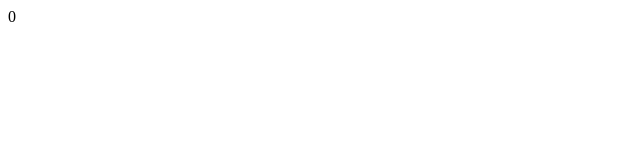
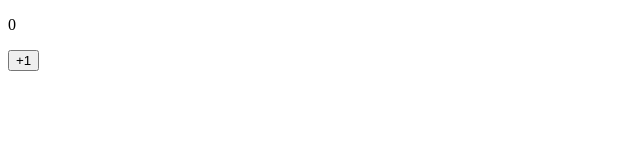
Before and after one commit to wncoder1998/library_frontend, a React (Vite) app: page / in a window 1280 px wide. Shown: the top 160 px of the page, without its empty margins (0-640 px from the left). Built offline with nearby package versions, Linux system fonts and the light colour scheme.

Commit message:
feat: deploy测试

```diff
--- a/src/App.tsx
+++ b/src/App.tsx
@@ -1,8 +1,17 @@
 import { useState } from "react";
 function App() {
-  const [count] = useState(0);
+  const [count, setCount] = useState(0);
 
-  return <div>{count}</div>;
+  const handleAdd = () => {
+    setCount(count + 1);
+  };
+
+  return (
+    <div>
+      <p>{count}</p>
+      <button onClick={handleAdd}>+1</button>
+    </div>
+  );
 }
 
 export default App;
```
